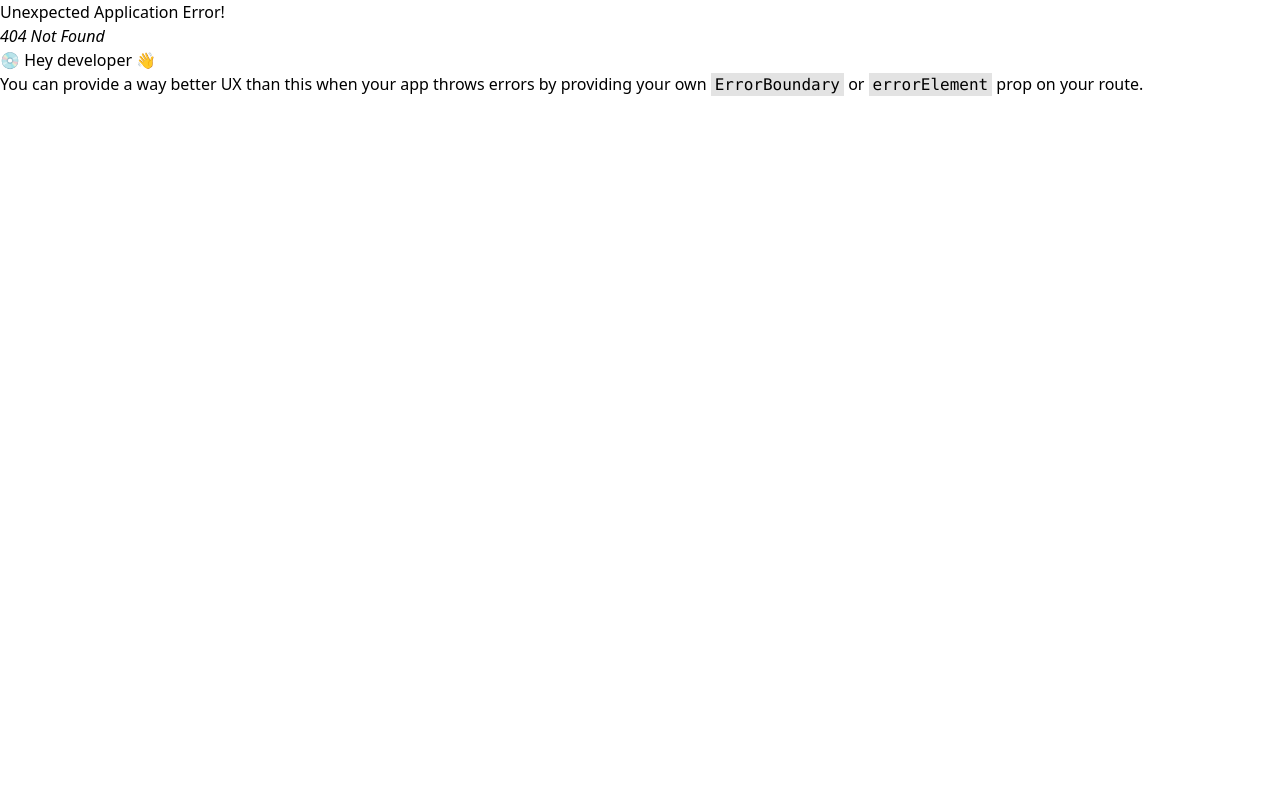
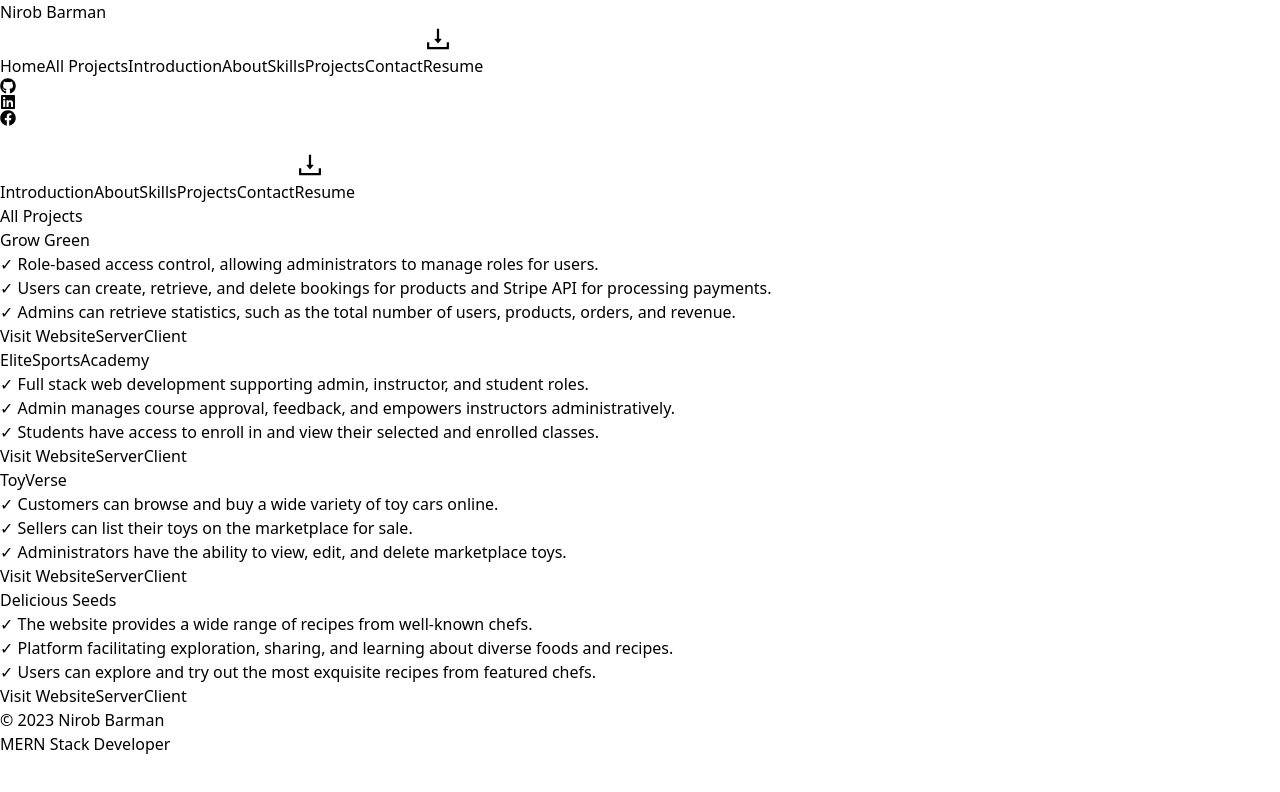
Before and after one commit to Nirob-Barman/MyPortfolio, a React (Vite) app: page /projects in a window 1280 px wide. Before the commit this address had no page. Shown: the top 792 px of the page. Built offline with nearby package versions, Linux system fonts and the light colour scheme.

Commit message:
All Projects Page

```diff
--- /dev/null
+++ b/src/Home/Home/ProjectsPage.jsx
@@ -0,0 +1,100 @@
+import React from 'react';
+
+const ProjectsPage = () => {
+    const projectsData = {
+        "projects": [
+            {
+                "name": "Grow Green",
+                "links": {
+                    "website": "https://grow-green-aa1e1.web.app/",
+                    "server": "https://github.com/Nirob-Barman/Grow-Green/tree/main/Grow-Green-Server/",
+                    "client": "https://github.com/Nirob-Barman/Grow-Green/tree/main/Grow-Green-Client/"
+                },
+                "features": [
+                    "Role-based access control, allowing administrators to manage roles for users.",
+                    "Users can create, retrieve, and delete bookings for products and Stripe API for processing payments.",
+                    "Admins can retrieve statistics, such as the total number of users, products, orders, and revenue."
+                ]
+            },
+            {
+                "name": "EliteSportsAcademy",
+                "links": {
+                    "website": "https://summer-camp-school-b1cb7.web.app/",
+                    "server": "https://github.com/rsnirob/summer-camp-server",
+                    "client": "https://github.com/rsnirob/summer-camp-client"
+                },
+                "features": [
+                    "Full stack web development supporting admin, instructor, and student roles.",
+                    "Admin manages course approval, feedback, and empowers instructors administratively.",
+                    "Students have access to enroll in and view their selected and enrolled classes."
+                ]
+            },
+            {
+                "name": "ToyVerse",
+                "links": {
+                    "website": "https://toy-marketplace-5c0d6.firebaseapp.com/",
+                    "server": "https://github.com/rsnirob/toy-marketplace-server",
+                    "client": "https://github.com/rsnirob/toy-marketplace-client"
+                },
+                "features": [
+                    "Customers can browse and buy a wide variety of toy cars online.",
+                    "Sellers can list their toys on the marketplace for sale.",
+                    "Administrators have the ability to view, edit, and delete marketplace toys."
+                ]
+            },
+            {
+                "name": "Delicious Seeds",
+                "links": {
+                    "website": "https://chef-recipe-hunting-a4314.web.app/",
+                    "server": "https://github.com/rsnirob/chef-recipe-hunter-server",
+                    "client": "https://github.com/rsnirob/chef-recipe-hunter-client"
+                },
+                "features": [
+                    "The website provides a wide range of recipes from well-known chefs.",
+                    "Platform facilitating exploration, sharing, and learning about diverse foods and recipes.",
+                    "Users can explore and try out the most exquisite recipes from featured chefs."
+                ]
+            }
+        ]
+    };
+    return (
+        <div className='mt-20'>
+            <div>
+                <div className='text-center text-xl mb-3'>
+                    <h2 className="">All Projects</h2>
+                </div>
+
+                <div className="grid grid-cols-1 md:grid-cols-3 gap-6">
+                    {projectsData.projects.map(project => (
+                        <div key={project.name} className="relative overflow-hidden group">
+                            <div className="project-info p-4 bg-gray-100">
+                                <h2 className="text-xl font-semibold">{project.name}</h2>
+                                <ul className="mt-2 h-40">
+                                    {project.features.map((feature, index) => (
+                                        <li key={index} className="flex items-center">
+                                            <span className="mr-1 text-green-500">&#10003;</span> {feature}
+                                        </li>
+                                    ))}
+                                </ul>
+
+                                <div className="flex mt-4 justify-around">
+                                    <a href={project.links.website} target="_blank" rel="noopener noreferrer" className="mr-2 bg-blue-500 hover:bg-blue-600 text-white py-2 px-4 rounded">
+                                        Visit Website
+                                    </a>
+                                    <a href={project.links.server} target="_blank" rel="noopener noreferrer" className="mr-2 bg-blue-500 hover:bg-blue-600 text-white py-2 px-4 rounded">
+                                        Server
+                                    </a>
+                                    <a href={project.links.client} target="_blank" rel="noopener noreferrer" className="bg-blue-500 hover:bg-blue-600 text-white py-2 px-4 rounded">
+                                        Client
+                                    </a>
+                                </div>
+                            </div>
+                        </div>
+                    ))}
+                </div>
+            </div>
+        </div>
+    );
+};
+
+export default ProjectsPage;
--- a/src/Routes/Routes.jsx
+++ b/src/Routes/Routes.jsx
@@ -3,6 +3,7 @@ import {
 } from "react-router-dom";
 import Main from "../Layout/Main";
 import Home from "../Home/Home/Home";
+import ProjectsPage from "../Home/Home/ProjectsPage";
 
 export const router = createBrowserRouter([
     {
@@ -12,6 +13,10 @@ export const router = createBrowserRouter([
             {
                 path: '/',
                 element: <Home />
+            },
+            {
+                path: '/projects',
+                element: <ProjectsPage />
             }
         ]
     },
--- a/src/Shared/NavBar.jsx
+++ b/src/Shared/NavBar.jsx
@@ -25,7 +25,14 @@ const NavBar = () => {
                         Nirob Barman
                     </Link>
                 </div>
+
                 <div className="hidden md:flex items-center space-x-4">
+                    <Link to="/" className="text-xl font-bold">
+                        Home
+                    </Link>
+                    <Link to="/projects" className="text-xl font-bold">
+                        All Projects
+                    </Link>
                     <a href="#Introduction">Introduction</a>
                     <a href="#About">About</a>
                     <a href="#Skills">Skills</a>
--- a/src/Shared/Projects.jsx
+++ b/src/Shared/Projects.jsx
@@ -1,10 +1,16 @@
 import React from 'react';
+import { Link } from 'react-router-dom';
 
 const Project = () => {
     return (
         <div id='Projects'>
             <div className='text-center text-xl mb-3'>
                 <h2 className="">Projects</h2>
+            </div>
+            <div className='text-center text-xl mb-3'>
+                <h2 className="">All Projects are
+                    <span><Link to="/projects"> here</Link></span>
+                </h2>
             </div>
 
             <div className="grid grid-cols-1 md:grid-cols-3 gap-6">
```
